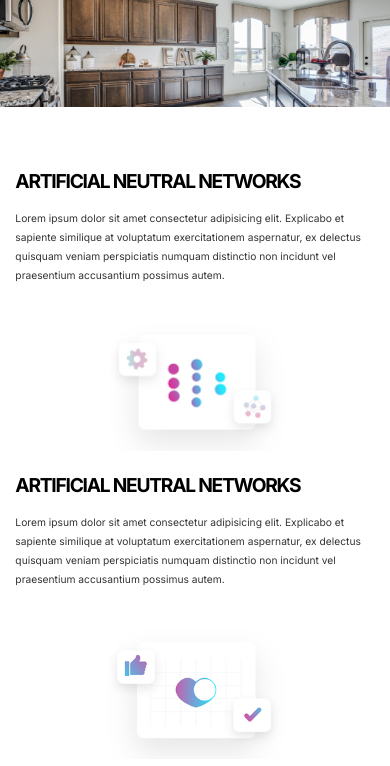
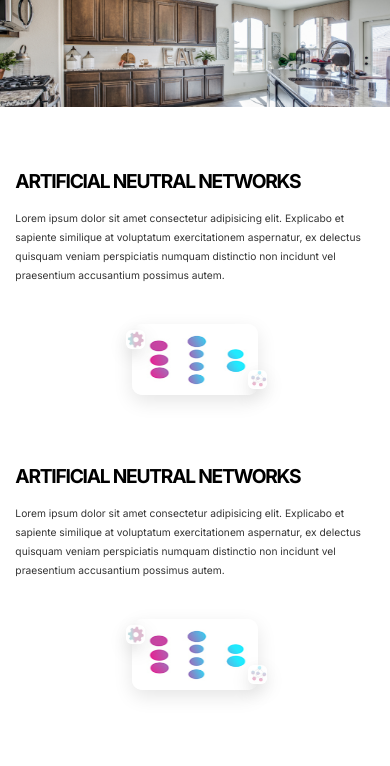
Before and after one commit to sahill81/grid-design, a plain HTML site: page src/index.html in a window 390 px wide. Shown: the part 78-844 px from the top of the page. Drawn offline with nearby package versions, Linux system fonts and the light colour scheme.

Commit message:
added position-relative

```diff
--- a/src/css/queries.css
+++ b/src/css/queries.css
@@ -51,8 +51,15 @@
         width: 50%;
     }
     .des1 img, .des2 img{
-        width : 100%
+        /* width : 100% */
     }
+
+.des1::before,
+.des1::after {
+    height: 3.5rem;
+    width: 3.5rem;
+}
+
     .service-box {
         grid-template-columns: repeat(1, 1fr);
     }
@@ -158,17 +165,22 @@
     .ai {
         grid-template-columns: repeat(1, 1fr);
     }
-    .des1 img,.des2 img {
-        width: 50%;
-    }
+
+    .des1::before,
+    .des1::after {
+    height: 3rem;
+    width: 3rem;
+    border-radius: 6px;
+}
+
     .para1 {
         order: 1;
     }
 
-    .des1 {
+    .order1 {
         order: 2;
     }
-    .des2 {
+    .order2 {
         order: 4;
     }
     .para2 {
--- a/src/css/styles.css
+++ b/src/css/styles.css
@@ -207,7 +207,42 @@ body{
 /*************************************/
 /* DETAILS SECTION */
 /*************************************/
+.des1 {
+    text-align: center;
+    position: relative;
+}
+.des1::before,
+.des1::after {
+    content: "";
+    position: absolute;
+    width: 4rem;
+    height: 4rem;
+    background-repeat: no-repeat;
+    background-attachment: local;
+    background-size: cover;
+    border-radius: 9px;
+    box-shadow: 0 1rem 3rem rgba(0, 0, 0, 0.1);
+}
 
+
+.des1::before {
+    right: 64%;
+    top: 5%;
+    background-image: url('../images/position-imgs/top-up.png');
+}
+
+.des1::after {
+    bottom: 45%;
+    right: 30%;
+    background-image: url('../images/position-imgs/bot-up.png');
+}
+
+.des1 img {
+    width: 35%;
+    height: 60%;
+    border-radius: 10px;
+    box-shadow: 0 1rem 3rem rgba(0, 0, 0, 0.1);
+}
 .section-details {
     margin: 9.6rem 0;
 }
@@ -219,11 +254,11 @@ body{
     margin: 2.4rem 0;
 }
 
-.des1, .des2 {
+/* .des1, .des2 {
     display: flex;
     align-items: center;
     justify-content: center;
-}
+} */
 
 
 
--- a/src/index.html
+++ b/src/index.html
@@ -118,11 +118,11 @@
               incidunt vel praesentium accusantium possimus autem.
             </p>
           </div>
-          <div class="des1">
-            <img src="images/des1.png" alt="" />
+          <div class="des1 order1">
+            <img src="./images/position-imgs/mid.png" alt="">
           </div>
-          <div class="des2">
-            <img src="images/des2.png" alt="" />
+          <div class="des1 order2">
+            <img src="./images/position-imgs/mid.png" alt="">
           </div>
           <div class="para2">
 
```
Also changed, not shown: src/images/position-imgs/bot-up.png (added), src/images/position-imgs/mid.png (added), src/images/position-imgs/top-up.png (added).
